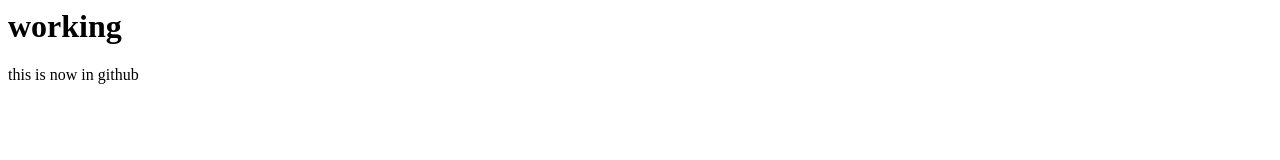
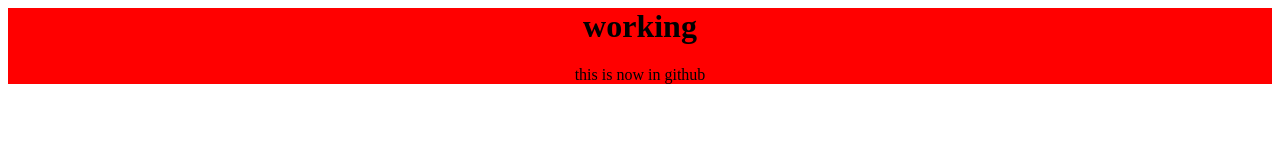
Before and after one commit to muneebalam01/cellandbellwebsite, a plain HTML site: page index.html in a window 1280 px wide. Drawn offline with Linux system fonts and the light colour scheme.

Commit message:
style sheet file added

```diff
--- /dev/null
+++ b/css/styles.css
@@ -0,0 +1,7 @@
+.header {
+    background-color: red;
+}
+
+.header {
+    text-align: center;
+}
--- a/index.html
+++ b/index.html
@@ -2,11 +2,14 @@
 
 <head>
     <title>the viable solutions</title>
+    <link rel="stylesheet" href="css/styles.css" />
 </head>
 
 <body>
-    <h1>working</h1>
-    <p>this is now in github</p>
+    <div class="header">
+        <h1>working</h1>
+        <p>this is now in github</p>
+    </div>
 </body>
 
 </html>
```
